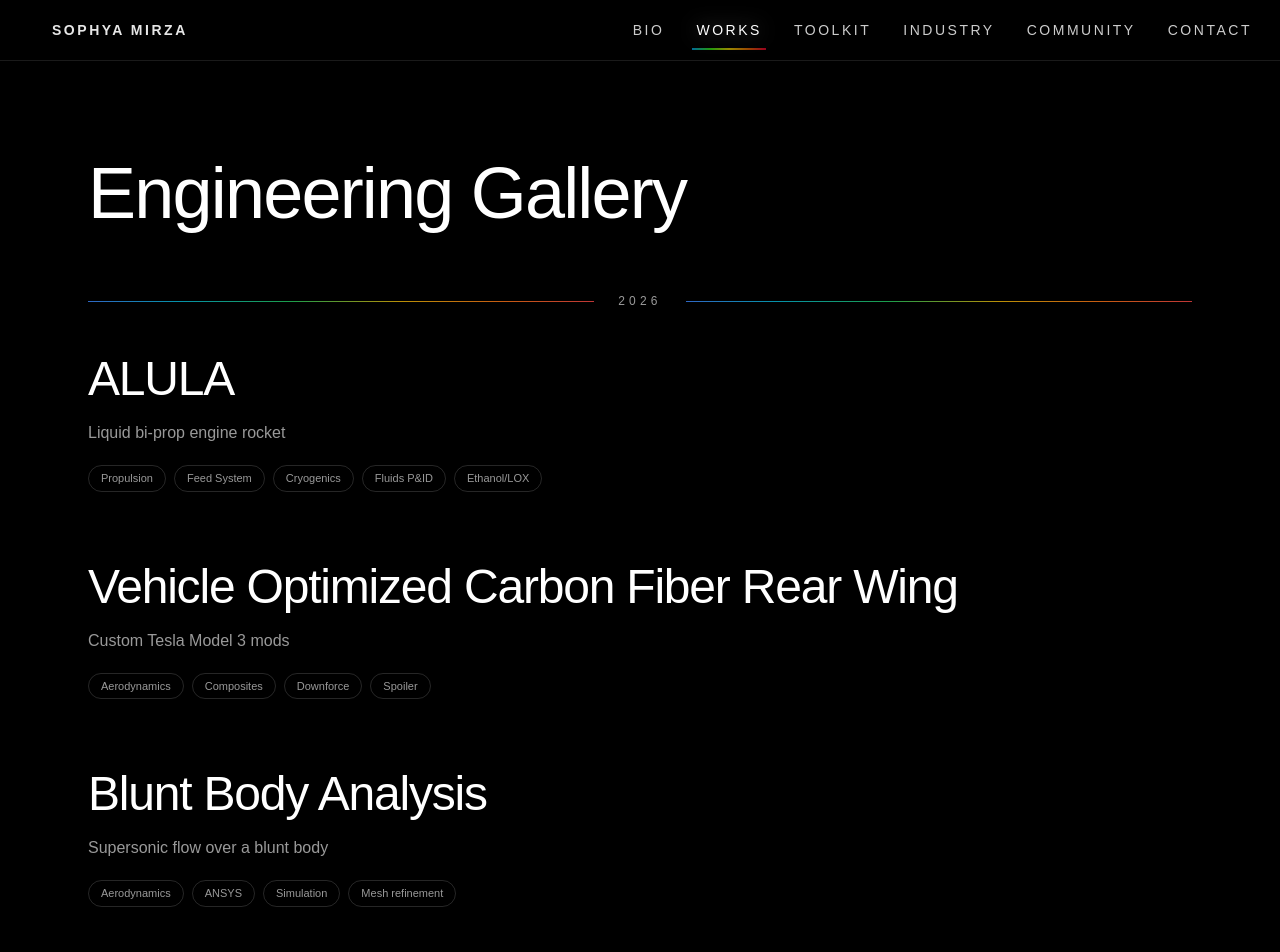
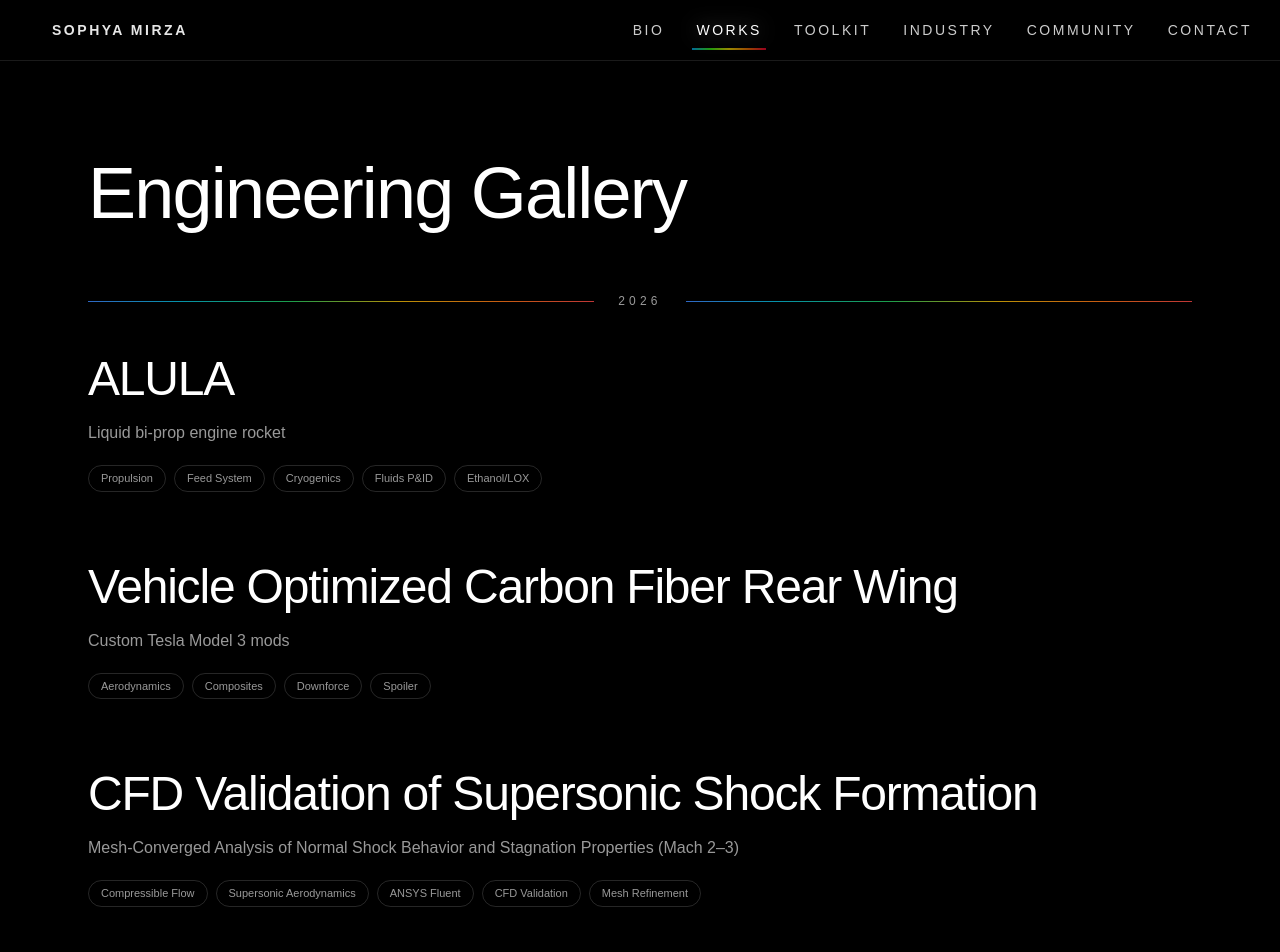
Before and after one commit to sophyamirza/sophya-portfolio, a Next.js app: page /works in a window 1280 px wide. Shown: the top 952 px of the page. Built offline with nearby package versions, Linux system fonts and the light colour scheme; a web font is replaced by a local one.

Commit message:
page upd

```diff
--- a/app/works/projects.ts
+++ b/app/works/projects.ts
@@ -81,6 +81,7 @@ export const PROJECTS: Project[] = [
     "Cryogenic handling",
     "RPA",
     "MATLAB",
+    "long nights cronking fittings and bending hardine"
   ],
 
   contributions: [
@@ -129,21 +130,30 @@ export const PROJECTS: Project[] = [
   },
   {
     slug: "blunt-body-analysis",
-    title: "Blunt Body Analysis",
-    subtitle: "Supersonic flow over a blunt body",
+  title: "CFD Validation of Supersonic Shock Formation",
+  subtitle: "Mesh-Converged Analysis of Normal Shock Behavior and Stagnation Properties (Mach 2–3)",
   year: "2026",
   yearLabel: "2026",
-    tags: ["Aerodynamics", "ANSYS", "Simulation", "Mesh refinement"],
+  tags: [
+    "Compressible Flow",
+    "Supersonic Aerodynamics",
+    "ANSYS Fluent",
+    "CFD Validation",
+    "Mesh Refinement",
+    "Shock Physics",
+  ],
   overview:
-      "Computation of supersonic flow over a blunt body with emphasis on meshing strategy, convergence, and result interpretation.",
+    "Performed mesh-converged CFD simulations of supersonic flow over a blunt body to capture detached normal shock formation and stagnation behavior. Results were quantitatively validated against analytical normal shock relations, achieving ≤0.4% error across pressure, temperature, and density ratios. Conducted Mach sensitivity studies (M=2–3) to evaluate shock stand-off distance and subsonic region evolution.",
   highlights: [
-      "Built and refined meshes to resolve key gradients",
-      "Ran parameter and convergence checks",
-      "Interpreted flow features and sensitivity to numerical choices",
+    "Developed converged baseline CFD solution and applied pressure-gradient-based adaptive mesh refinement to resolve detached normal shock structure",
+    "Validated CFD pressure, temperature, and density ratios against analytical normal shock equations with ≤0.4% discrepancy",
+    "Extracted symmetry-line flow properties to identify shock location and quantify stagnation pressure recovery",
+    "Performed Mach sweep (2.0–3.0) to analyze shock stand-off distance, sonic line contraction, and subsonic region behavior",
+    "Evaluated total pressure loss across the normal shock and verified stagnation trends using compressible flow theory",
   ],
   status: "COMPLETED",
   date: "2026",
-    focusArea: "Aerodynamics",
+  focusArea: "Supersonic Aerodynamics & CFD Validation",
 
     // ✅ added: carousel image paths (matches your folder + uppercase .PNG)
     gallery: Array.from({ length: 16 }, (_, i) => {
```
Lines whose indentation alone changed are shown as unchanged.
